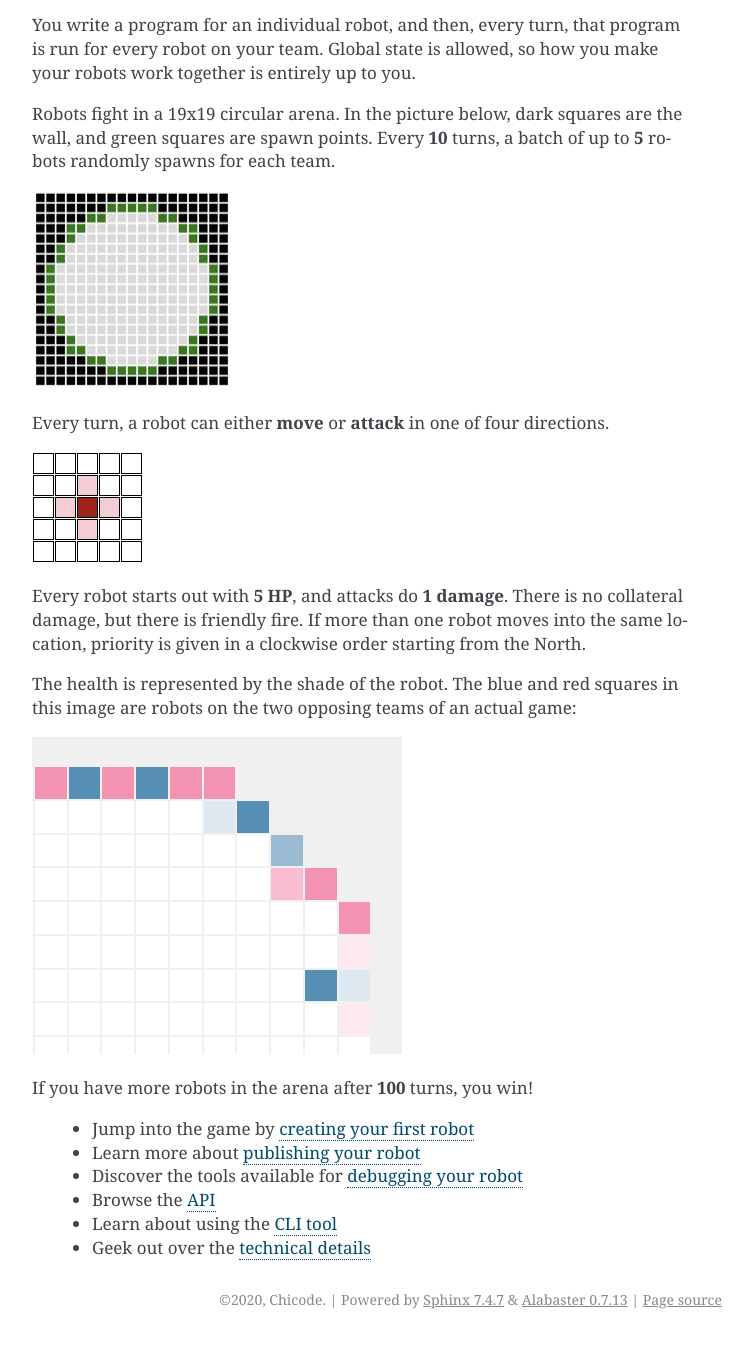
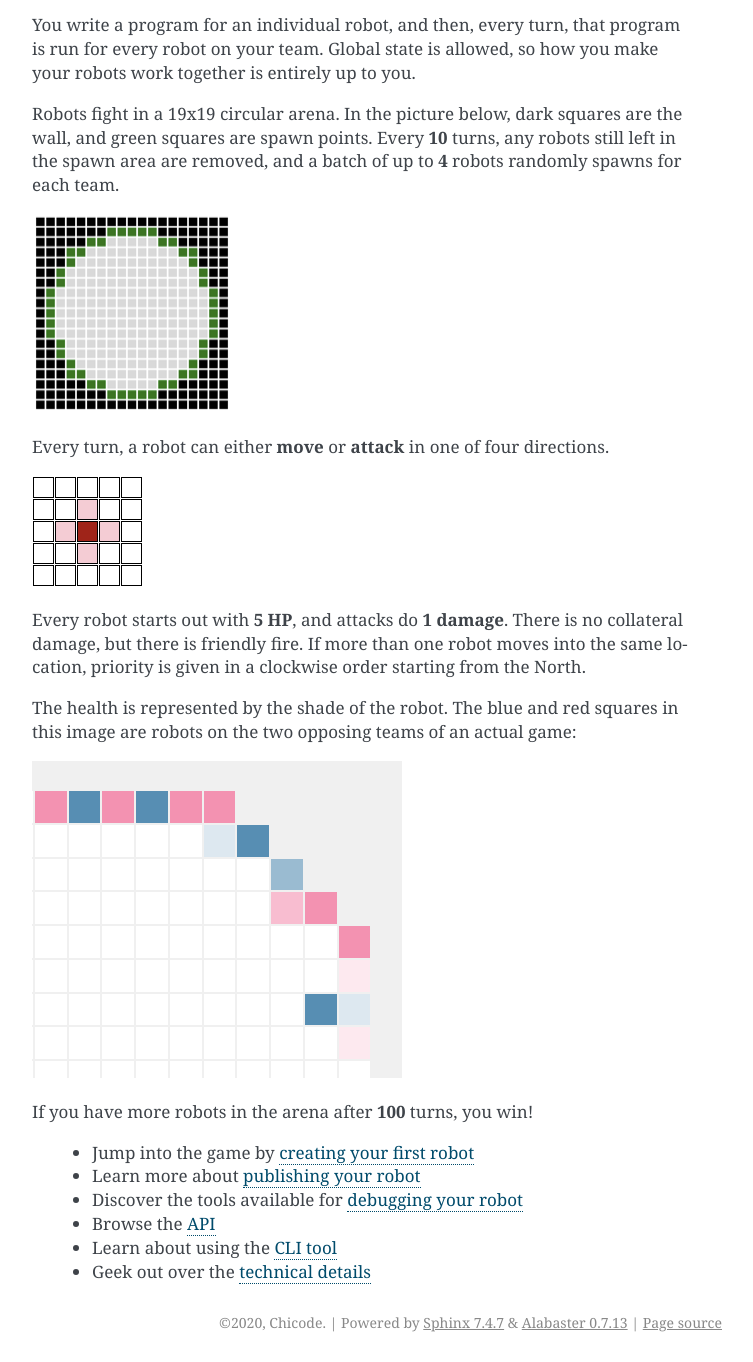
Before and after one commit to robot-rumble/docs, a Sphinx documentation site: the page built from source/index.rst, in a window 1280 px wide, cut to the strip 295-1657 px from the top of the page. Shown: the whole strip, without its empty margins (388-1141 px from the left). Built offline with Sphinx 7.4.7, drawn with Linux system fonts in a browser that asks for light colours; before the commit the page ends 1634 px from its top, so only the background shows below that.

Commit message:
Update with new gameplay rules

```diff
--- a/source/index.rst
+++ b/source/index.rst
@@ -43,7 +43,7 @@
 
 You write a program for an individual robot, and then, every turn, that program is run for every robot on your team. Global state is allowed, so how you make your robots work together is entirely up to you.
 
-Robots fight in a 19x19 circular arena. In the picture below, dark squares are the wall, and green squares are spawn points. Every **10** turns, a batch of up to **5** robots randomly spawns for each team.
+Robots fight in a 19x19 circular arena. In the picture below, dark squares are the wall, and green squares are spawn points. Every **10** turns, any robots still left in the spawn area are removed, and a batch of up to **4** robots randomly spawns for each team.
 
 .. image:: _static/arena.png
 
```
